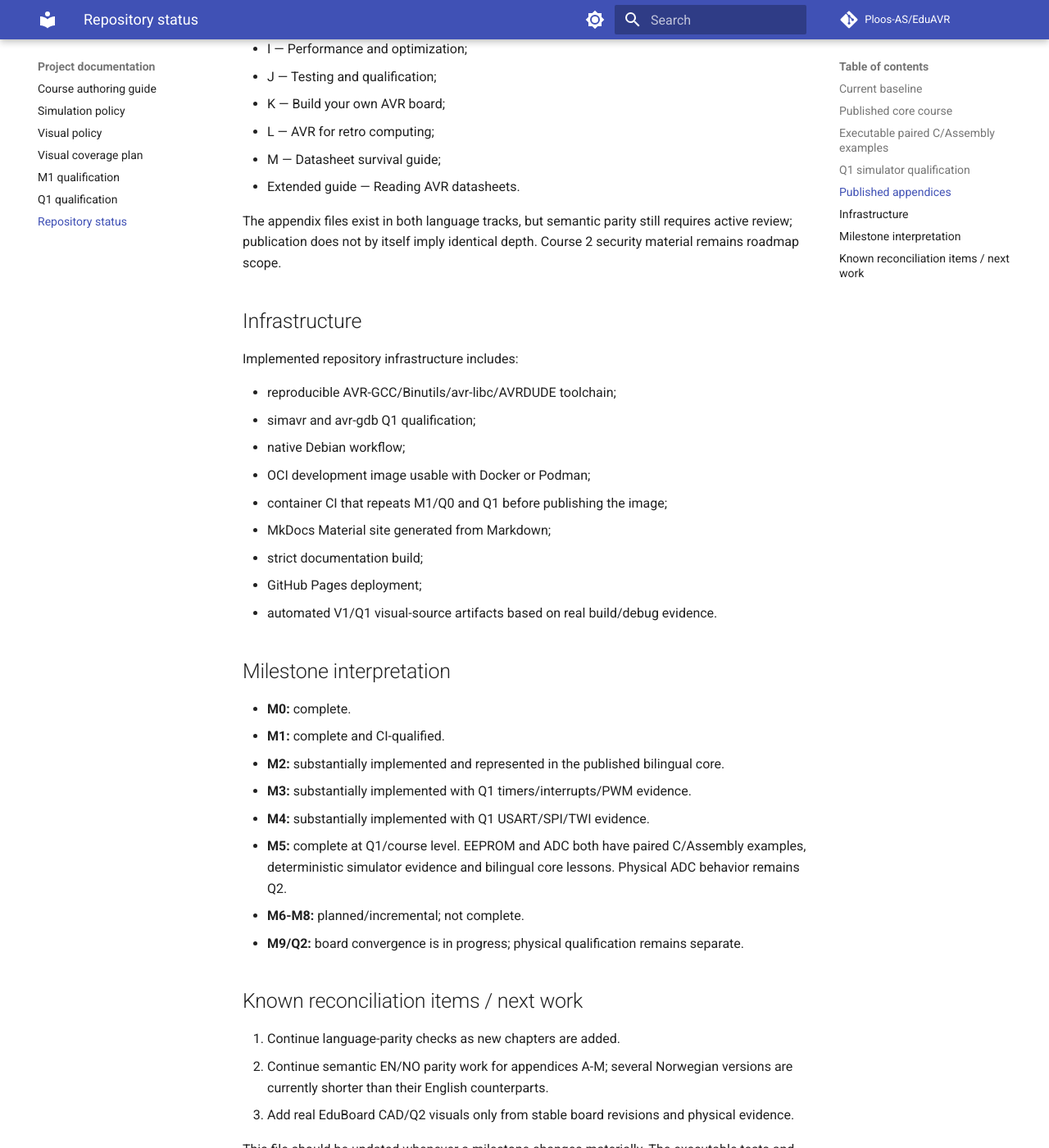
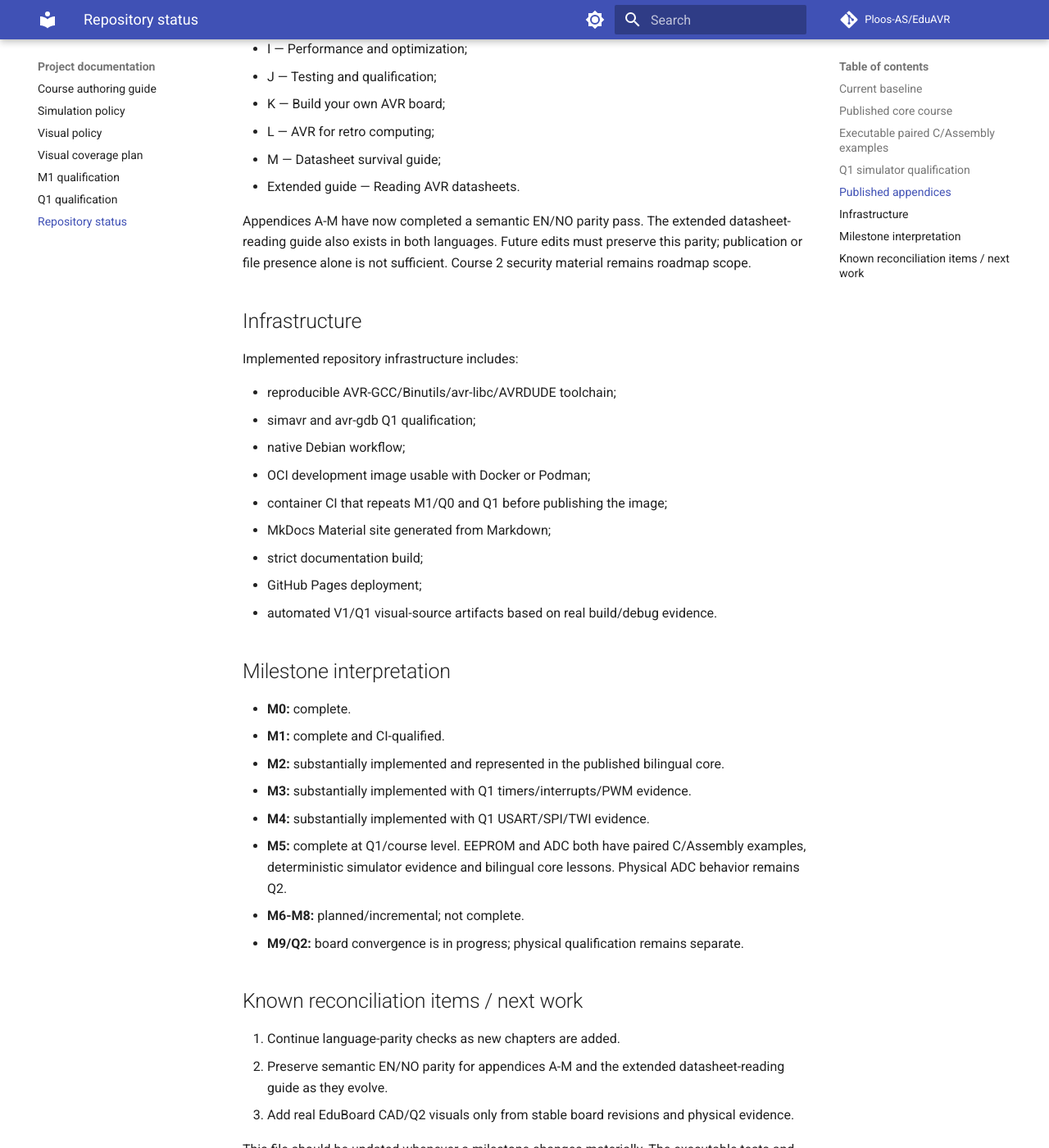
Before and after one commit to Ploos-AS/EduAVR, an MkDocs documentation site: the page built from docs/STATUS.md, in a window 1280 px wide and 1400 px high, scrolled down 3093 px. Shown: the whole window at 82% size. Built offline with MkDocs 1.6.1 and Material for MkDocs 9.7.7, drawn with Linux system fonts in a browser that asks for light colours; comment, search, counter and statistics services are not loaded.

Commit message:
docs: record completed appendix parity pass

```diff
--- a/docs/STATUS.md
+++ b/docs/STATUS.md
@@ -92,7 +92,7 @@ Both language tracks now publish appendices A-M, plus an extended datasheet-read
 - M — Datasheet survival guide;
 - Extended guide — Reading AVR datasheets.
 
-The appendix files exist in both language tracks, but semantic parity still requires active review; publication does not by itself imply identical depth. Course 2 security material remains roadmap scope.
+Appendices A-M have now completed a semantic EN/NO parity pass. The extended datasheet-reading guide also exists in both languages. Future edits must preserve this parity; publication or file presence alone is not sufficient. Course 2 security material remains roadmap scope.
 
 ## Infrastructure
 
@@ -122,7 +122,7 @@ Implemented repository infrastructure includes:
 ## Known reconciliation items / next work
 
 1. Continue language-parity checks as new chapters are added.
-2. Continue semantic EN/NO parity work for appendices A-M; several Norwegian versions are currently shorter than their English counterparts.
+2. Preserve semantic EN/NO parity for appendices A-M and the extended datasheet-reading guide as they evolve.
 3. Add real EduBoard CAD/Q2 visuals only from stable board revisions and physical evidence.
 
 This file should be updated whenever a milestone changes materially. The executable tests and CI are authoritative for qualification claims; the published navigation is authoritative for what is currently part of the course.
```
